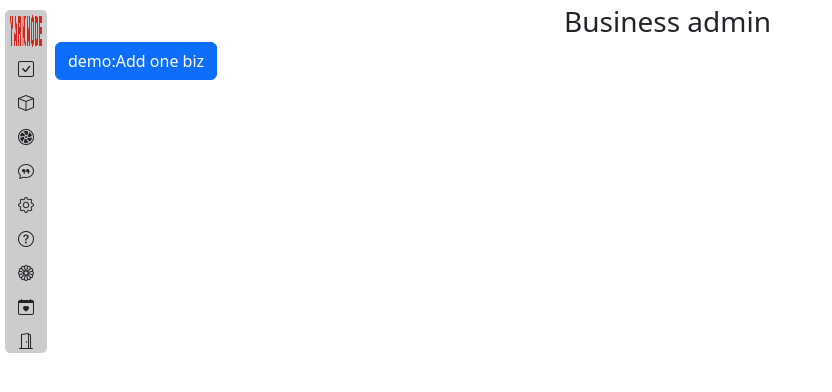
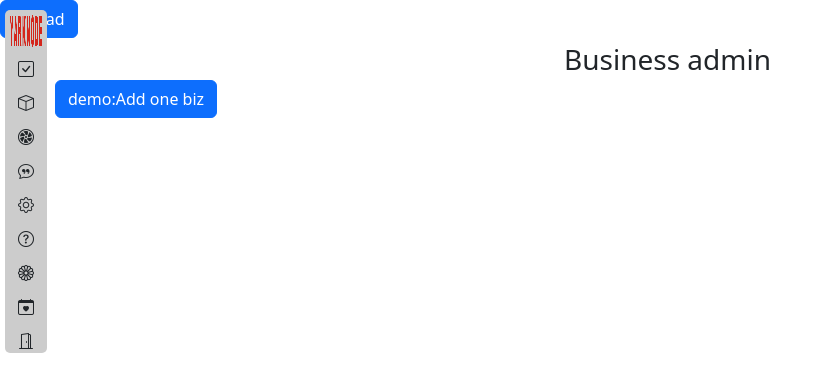
Before and after one commit to cnshsliu/yarknodemenu, a SvelteKit app: page /biz in a window 1280 px wide. Shown: the top 392 px of the page, without its empty margins (0-832 px from the left). Built offline with nearby package versions, Linux system fonts and the light colour scheme.

Commit message:
try: refresh data

```diff
--- a/src/lib/YarkNodeMenu.svelte
+++ b/src/lib/YarkNodeMenu.svelte
@@ -230,16 +230,6 @@
 		return label;
 	};
 
-	// 在整个应用中,如果需要重新刷新菜单,只需要将$menuRefreshFlag = true,  即可
-	$: $menuRefreshFlag &&
-		(() => {
-			setTimeout(() => {
-				refreshMenu().then(() => {
-					$menuRefreshFlag = false;
-				});
-			}, 1);
-		})();
-
 	export const replaceChildren = (theID: string, children: menuDataType[]) => {
 		let rbIndex = menuItems.map((mi) => mi.id).indexOf(theID);
 		if (rbIndex >= 0) {
@@ -272,6 +262,7 @@
 	};
 
 	export const refreshMenu = async () => {
+		console.log('In refresh menu');
 		switch (dataMode) {
 			case 'static':
 				break;
@@ -280,7 +271,7 @@
 				break;
 		}
 		menuItems.length = 0;
-		parseDataToItems(menuItems, $menuData, 0, '/');
+		parseDataToItems(menuItems, menuDef, 0, '/');
 		expandFolder('/');
 
 		if (dataMode === 'editing') {
@@ -296,6 +287,15 @@
 	onMount(async () => {
 		await refreshMenu();
 	});
+
+	// 在整个应用中,如果需要重新刷新菜单,只需要将$menuRefreshFlag = true,  即可
+	$: $menuRefreshFlag &&
+		(() => {
+			console.log('RefreshFlag', $menuRefreshFlag);
+			refreshMenu().then(() => {
+				$menuRefreshFlag = false;
+			});
+		})();
 </script>
 
 <!-- svelte-ignore missing-declaration -->
--- a/src/routes/+layout.svelte
+++ b/src/routes/+layout.svelte
@@ -71,7 +71,7 @@
 		goto(`/work`);
 	};
 
-	const testMenuDef: menuDataType[] = [
+	const menuDef: menuDataType[] = [
 		{
 			id: '_worklist',
 			class: 'part1',
@@ -190,7 +190,7 @@
 		}
 	];
 
-	$menuDataInitial = testMenuDef;
+	$menuDataInitial = menuDef;
 
 	let isMobile: boolean = false;
 
@@ -229,7 +229,7 @@
 
 <YarkNodeMenu
 	bind:this={theMenu}
-	menuDef={testMenuDef}
+	{menuDef}
 	{dict}
 	{isMobile}
 	avatar={{ img: '/avatar.png' }}
@@ -237,6 +237,16 @@
 	on:changeWorklistStatus={changeWorklistStatus}
 />
 
+<button
+	class="btn btn-primary"
+	on:click={() => {
+		console.log('Refresh menu...');
+		menuDef.splice(0, 1);
+		theMenu.refreshMenu();
+	}}
+>
+	Reload
+</button>
 <div class="p-0 {isMobile ? '' : $menuPinned ? 'ms-kfk-200' : 'ms-kfk-5'}">
 	<slot />
 </div>
```
